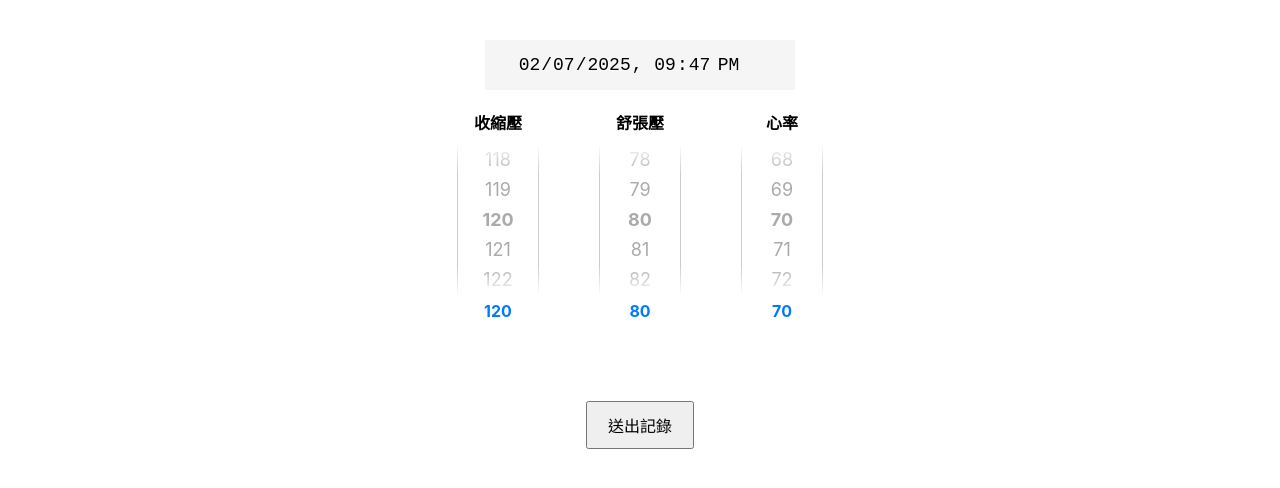
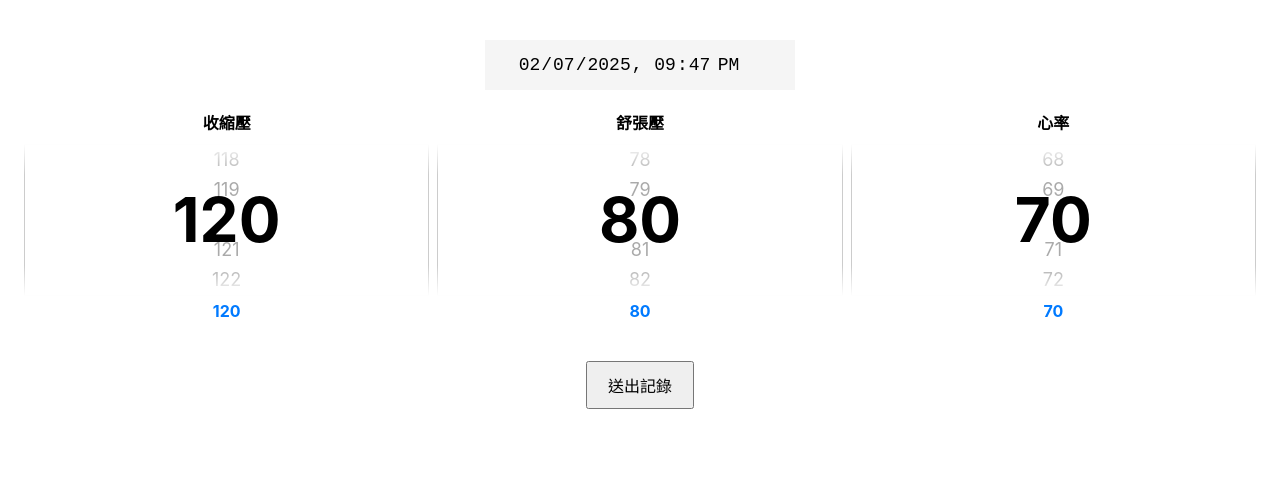
Before and after one commit to lantern-holi/liff-checkin, a plain HTML site: page index.html in a window 1280 px wide. Drawn offline with Linux system fonts and the light colour scheme.

Commit message:
Update index.html

```diff
--- a/index.html
+++ b/index.html
@@ -2,7 +2,7 @@
 <html lang="zh-TW">
 <head>
   <meta charset="UTF-8">
-  <title>逸香簽到血壓紀錄</title>
+  <title>逸香血壓紀錄簽到用</title>
   <script src="https://static.line-scdn.net/liff/edge/2/sdk.js"></script>
   <style>
     body {
@@ -11,10 +11,10 @@
       text-align: center;
     }
     .container {
-      max-width: 600px;
+      max-width: 100%; /* 讓容器占滿整個螢幕 */
       margin: auto;
     }
-    /* 時間 input：增大寬高，置中且無邊框 */
+    /* 時間 input 調整 */
     #datetime {
       width: 300px;
       height: 40px;
@@ -25,32 +25,37 @@
       text-align: center;
       border: none;
     }
-    /* 轉輪選擇器橫向排列 */
+    /* 轉輪選擇器區：橫向排列 */
     .picker-row {
       display: flex;
-      justify-content: center;
-      gap: 60px;
-      margin-bottom: 60px;
+      justify-content: space-around;
+      width: 100%;
+      margin-bottom: 20px;
     }
     .picker-column {
+      flex: 1;
       display: flex;
       flex-direction: column;
       align-items: center;
+      padding: 0 5px;
     }
     .picker-label {
       font-weight: bold;
       margin-bottom: 10px;
     }
-    /* 轉輪容器 */
+    /* 調整轉輪容器寬度為 100% */
     .picker-container {
-      width: 80px;
-      height: 150px; /* 顯示 5 個 30px 高的項目 */
+      width: 100%;
+      height: 150px;
       overflow-y: scroll;
       scroll-snap-type: y mandatory;
       border: 1px solid #ccc;
       position: relative;
       -ms-overflow-style: none;
       scrollbar-width: none;
+      /* 漸層遮罩 */
+      mask-image: linear-gradient(to bottom, transparent 0%, black 20%, black 80%, transparent 100%);
+      -webkit-mask-image: linear-gradient(to bottom, transparent 0%, black 20%, black 80%, transparent 100%);
     }
     .picker-container::-webkit-scrollbar {
       display: none;
@@ -61,21 +66,14 @@
       scroll-snap-align: center;
       font-size: 18px;
       cursor: pointer;
-      color: #aaa; /* 預設淡灰色 */
+      color: #aaa;
       transition: font-size 0.2s, color 0.2s;
     }
-    /* 當前置中項目的樣式：加大字體並更黑 */
     .selected-digit {
-      font-size: 32px;
-      color: #000;
-      font-weight: bold;
+      font-size: 62px !important;
+      color: #000 !important;
+      font-weight: bold !important;
     }
-    /* 利用 mask 實現上下漸層遮罩效果 */
-    .picker-container {
-      mask-image: linear-gradient(to bottom, transparent 0%, black 20%, black 80%, transparent 100%);
-      -webkit-mask-image: linear-gradient(to bottom, transparent 0%, black 20%, black 80%, transparent 100%);
-    }
-    /* 中央指示線 */
     .picker-container::after {
       content: "";
       position: absolute;
@@ -88,7 +86,6 @@
       border-bottom: 1px solid #000;
       pointer-events: none;
     }
-    /* 提示框：動態顯示當前選取的數值 */
     .picker-hint {
       font-size: 16px;
       color: #007AFF;
@@ -109,7 +106,7 @@
 </head>
 <body>
   <div class="container">
-    <!-- 唯讀時間框（僅供顯示，置中） -->
+    <!-- 唯讀時間框 -->
     <input type="datetime-local" id="datetime" readonly>
 
     <!-- 左中右轉輪選擇器 -->
@@ -138,20 +135,21 @@
   </div>
 
   <script>
-    // LIFF 初始化 (請替換 YOUR_LIFF_ID)
+    // LIFF 初始化（請替換 YOUR_LIFF_ID）
     async function initializeLiff() {
       try {
         await liff.init({ liffId: "2006876503-3jBVjEAR" });
         console.log("LIFF 初始化成功！");
+        // 取得用戶資料
+        const profile = await liff.getProfile();
+        window.userProfile = profile;
       } catch (error) {
         console.error("LIFF 初始化失敗：", error);
       }
     }
     initializeLiff();
 
-    // 當頁面載入時初始化時間與轉輪選擇器
     document.addEventListener("DOMContentLoaded", () => {
-      // 設定唯讀時間為當前時間（格式化至分）
       const now = new Date();
       const formatted = now.toISOString().slice(0,16);
       document.getElementById("datetime").value = formatted;
@@ -161,7 +159,6 @@
       createPicker("picker-diastolic", 60, 150, 80);
       createPicker("picker-heartRate", 40, 180, 70);
 
-      // 延遲後自動滾動到預設值並更新提示與選中樣式
       setTimeout(() => {
         scrollToValue("picker-systolic", 120, 90);
         scrollToValue("picker-diastolic", 80, 60);
@@ -174,7 +171,6 @@
         updateSelectedStyle("picker-heartRate");
       }, 100);
 
-      // 為每個轉輪選擇器加入 scroll 事件：更新提示與選中樣式
       ["picker-systolic", "picker-diastolic", "picker-heartRate"].forEach(id => {
         document.getElementById(id).addEventListener("scroll", () => {
           if(id === "picker-systolic")
@@ -188,34 +184,22 @@
       });
     });
 
-    /**
-     * 建立轉輪選擇器項目
-     * 在容器上方與下方各補兩個空白項，確保中間（第三個）為置中選取項目
-     * @param {string} containerId - 轉輪容器 ID
-     * @param {number} min - 最小數值
-     * @param {number} max - 最大數值
-     * @param {number} defaultVal - 預設數值
-     */
     function createPicker(containerId, min, max, defaultVal) {
       const container = document.getElementById(containerId);
-      const paddingCount = 2;  // 補兩個空白項
-      // 上方空白項
+      const paddingCount = 2;
       for (let i = 0; i < paddingCount; i++) {
         const blank = document.createElement("div");
         blank.innerHTML = "&nbsp;";
         container.appendChild(blank);
       }
-      // 建立數字項目
       for (let i = min; i <= max; i++) {
         const numDiv = document.createElement("div");
         numDiv.textContent = i;
-        // 點擊數字時，平滑滾動到該數字置中
         numDiv.addEventListener("click", () => {
           scrollToValue(containerId, i, min);
         });
         container.appendChild(numDiv);
       }
-      // 下方空白項
       for (let i = 0; i < paddingCount; i++) {
         const blank = document.createElement("div");
         blank.innerHTML = "&nbsp;";
@@ -223,57 +207,37 @@
       }
     }
 
-    /**
-     * 使轉輪選擇器捲動到指定數值，使該數字置中
-     * 計算公式：
-     *   targetOffset = ((value - min + paddingCount) * itemHeight) - (容器高度/2 - itemHeight/2)
-     * @param {string} containerId - 轉輪容器 ID
-     * @param {number} value - 目標數值
-     * @param {number} min - 最小數值
-     */
     function scrollToValue(containerId, value, min) {
       const container = document.getElementById(containerId);
       const itemHeight = 30;
       const paddingCount = 2;
-      const targetOffset = (value - min + paddingCount) * itemHeight - (container.clientHeight / 2 - itemHeight / 2);
+      const targetOffset = (value - min + paddingCount) * itemHeight - (container.clientHeight/2 - itemHeight/2);
       container.scrollTo({ top: targetOffset, behavior: "smooth" });
     }
 
-    /**
-     * 根據轉輪選擇器目前的 scrollTop 值計算置中項目的數值，
-     * 並更新對應的提示框
-     * @param {string} containerId - 轉輪容器 ID
-     * @param {number} min - 最小數值
-     * @param {string} hintId - 提示框元素 ID
-     */
     function updateHint(containerId, min, hintId) {
       const container = document.getElementById(containerId);
       const itemHeight = 30;
       const paddingCount = 2;
-      const centerPosition = container.scrollTop + (container.clientHeight / 2 - itemHeight / 2);
+      const centerPosition = container.scrollTop + (container.clientHeight/2 - itemHeight/2);
       const index = Math.round(centerPosition / itemHeight);
       const value = min + index - paddingCount;
       document.getElementById(hintId).textContent = value;
     }
 
-    /**
-     * 根據目前轉輪選擇器中與容器中心對齊的項目，
-     * 為該項目加入 .selected-digit 樣式，其餘項目移除該樣式
-     * @param {string} containerId - 轉輪容器 ID
-     */
     function updateSelectedStyle(containerId) {
       const container = document.getElementById(containerId);
       const itemHeight = 30;
       const children = container.children;
-      const containerCenter = container.scrollTop + container.clientHeight / 2;
+      const containerCenter = container.scrollTop + container.clientHeight/2;
       for (let i = 0; i < children.length; i++) {
         const child = children[i];
         if (!child.textContent.trim()) {
           child.classList.remove("selected-digit");
           continue;
         }
-        const childCenter = child.offsetTop + itemHeight / 2;
-        if (Math.abs(childCenter - containerCenter) < itemHeight / 2) {
+        const childCenter = child.offsetTop + itemHeight/2;
+        if (Math.abs(childCenter - containerCenter) < itemHeight/2) {
           child.classList.add("selected-digit");
         } else {
           child.classList.remove("selected-digit");
@@ -281,28 +245,23 @@
       }
     }
 
-    /**
-     * 取得轉輪選擇器目前置中選中的數值（用於送出資料）
-     * @param {string} containerId - 轉輪容器 ID
-     * @param {number} min - 最小數值
-     */
     function getPickerValue(containerId, min) {
       const container = document.getElementById(containerId);
       const itemHeight = 30;
       const paddingCount = 2;
-      const centerPosition = container.scrollTop + (container.clientHeight / 2 - itemHeight / 2);
+      const centerPosition = container.scrollTop + (container.clientHeight/2 - itemHeight/2);
       const index = Math.round(centerPosition / itemHeight);
       return min + index - paddingCount;
     }
 
-    // 送出按鈕事件：收集所有數值後送出
     document.getElementById("submitBtn").addEventListener("click", async () => {
       const datetime = document.getElementById("datetime").value;
       const systolic = getPickerValue("picker-systolic", 90);
       const diastolic = getPickerValue("picker-diastolic", 60);
       const heartRate = getPickerValue("picker-heartRate", 40);
+      const userId = window.userProfile ? window.userProfile.userId : "";
 
-      const data = { datetime, systolic, diastolic, heartRate };
+      const data = { datetime, systolic, diastolic, heartRate, userId };
       document.getElementById("result").textContent = "送出中...";
 
       try {
@@ -313,7 +272,6 @@
         });
         if (response.ok) {
           document.getElementById("result").textContent = "記錄成功！";
-          // 如有需要，可呼叫 liff.closeWindow() 關閉 LIFF 視窗
         } else {
           document.getElementById("result").textContent = "記錄失敗，請稍後再試。";
         }
```
